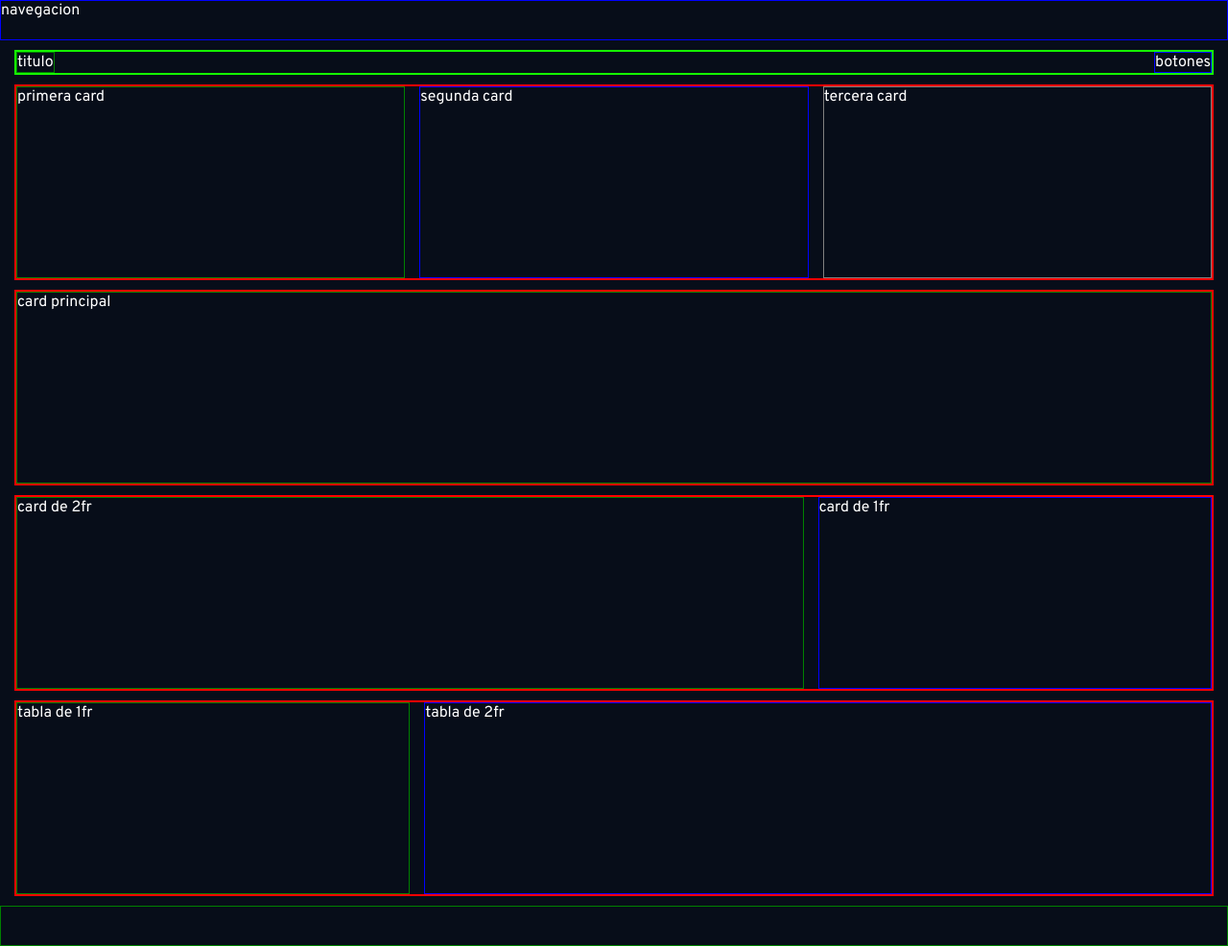
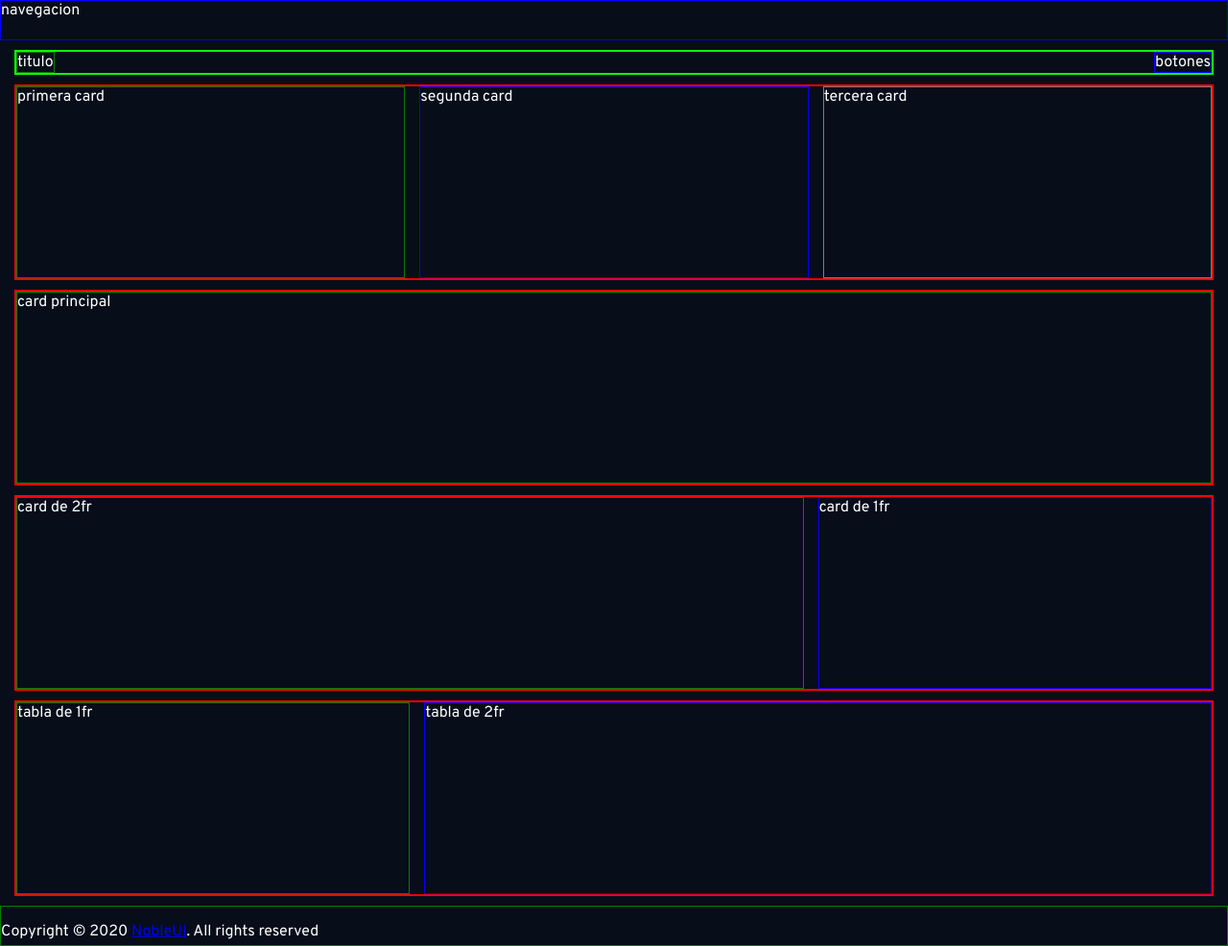
Before and after one commit to denncriss/squad-6-academlo, a plain HTML site: page index.html in a window 1280 px wide. Shown: the whole page at 96% size. Drawn offline with Linux system fonts and the light colour scheme.

Commit message:
Se le añadio contenido a la etiqueta p junto con un enlace externo

```diff
--- a/index.html
+++ b/index.html
@@ -59,6 +59,7 @@
     </div>
      <!-- footer mario-->
     <footer class="footer b-green" d-flex>
+      <p>Copyright © 2020 <a href="https://www.nobleui.com" target="_blank">NobleUI</a>. All rights reserved</p>
     </footer>
   </body>
 </html>
```
